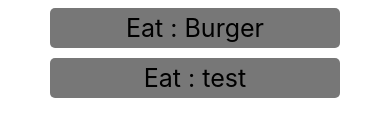
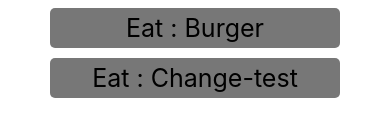
Before and after one commit to Software-Testing-Project/Front-end, a React Native app: screen / in a window 390 px wide. Shown: the part 479-616 px from the top of the page. Built offline with nearby package versions, Linux system fonts and the light colour scheme.

Commit message:
changes-2

```diff
--- a/App.js
+++ b/App.js
@@ -29,7 +29,7 @@ export default function App() {
 
     },
 
-{name:"test",key:"3"}
+{name:"Change-test",key:"3"}
 ]);
   const [temp, set_temp] = useState("");
   const [opencam, setcam] = useState(false);
```
